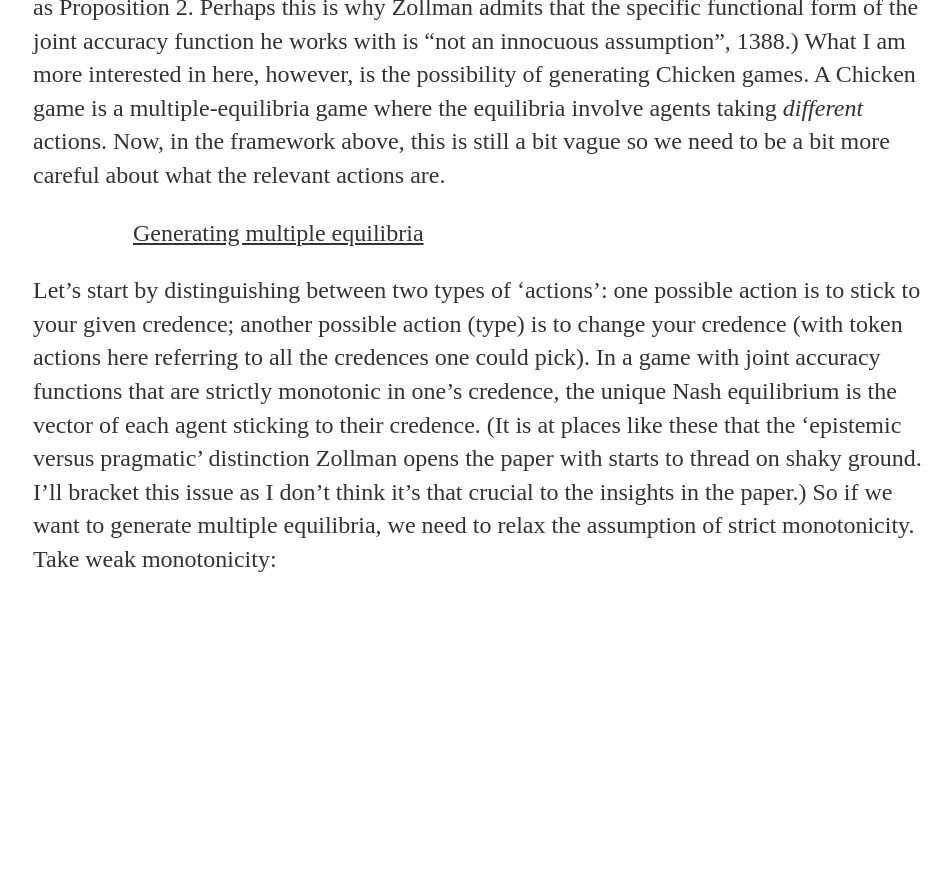
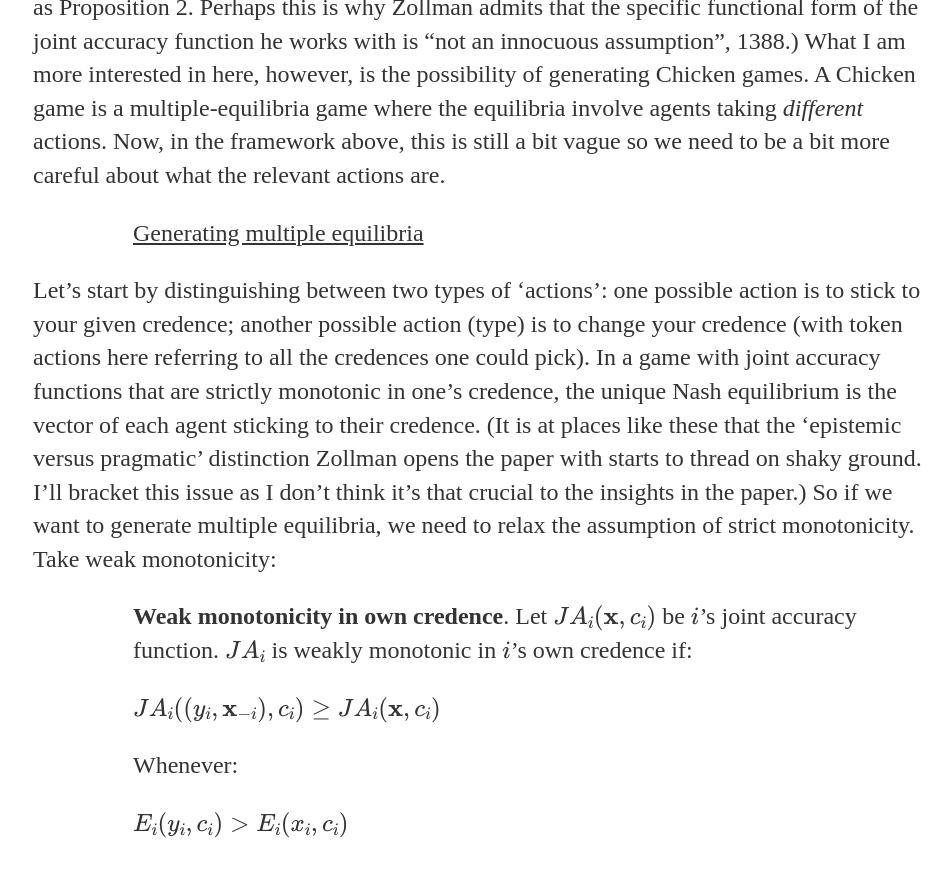
Before and after one commit to uzunovam/uzunovam, a Jekyll site: the page built from _posts/2020-07-22-kevin-zollman-on-game-theory-and-epistemology.md, in a window 1280 px wide and 900 px high, scrolled down 4251 px. Shown: the top 877 px of the window, without its empty margins (159-1110 px from the left). Built offline with Jekyll 4.4.1, drawn with Linux system fonts in a browser that asks for light colours; before the commit the page ends 4887 px from its top, so only the background shows below that.

Commit message:
Update 2020-07-22-kevin-zollman-on-game-theory-and-epistemology.md

```diff
--- a/_posts/2020-07-22-kevin-zollman-on-game-theory-and-epistemology.md
+++ b/_posts/2020-07-22-kevin-zollman-on-game-theory-and-epistemology.md
@@ -64,3 +64,11 @@ date: 2020-07-22
 <p style="padding-left:100px;"><u> Generating multiple equilibria</u></p>
 
 <p>Let’s start by distinguishing between two types of ‘actions’: one possible action is to stick to your given credence; another possible action (type) is to change your credence (with token actions here referring to all the credences one could pick). In a game with joint accuracy functions that are strictly monotonic in one’s credence, the unique Nash equilibrium is the vector of each agent sticking to their credence. (It is at places like these that the ‘epistemic versus pragmatic’ distinction Zollman opens the paper with starts to thread on shaky ground. I’ll bracket this issue as I don’t think it’s that crucial to the insights in the paper.) So if we want to generate multiple equilibria, we need to relax the assumption of strict monotonicity. Take weak monotonicity:</p>
+
+<p style="padding-left:100px;"><strong>Weak monotonicity in own credence</strong>. Let \(JA_{i}(\mathbf{x}, c_{i})\) be \(i\)’s joint accuracy function. \(JA_{i}\) is weakly monotonic in \(i\)’s own credence if:</p>
+
+<p style="padding-left:100px;">\(JA_{i}((y_{i}, \mathbf{x}_{-i}), c_{i}) \geq JA_{i}(\mathbf{x}, c_{i})\)</p>
+
+<p style="padding-left:100px;">Whenever:</p>
+
+<p style="padding-left:100px;">\(E_{i}(y_{i}, c_{i}) &gt; E_{i}(x_{i}, c_{i})\)</p>
```
